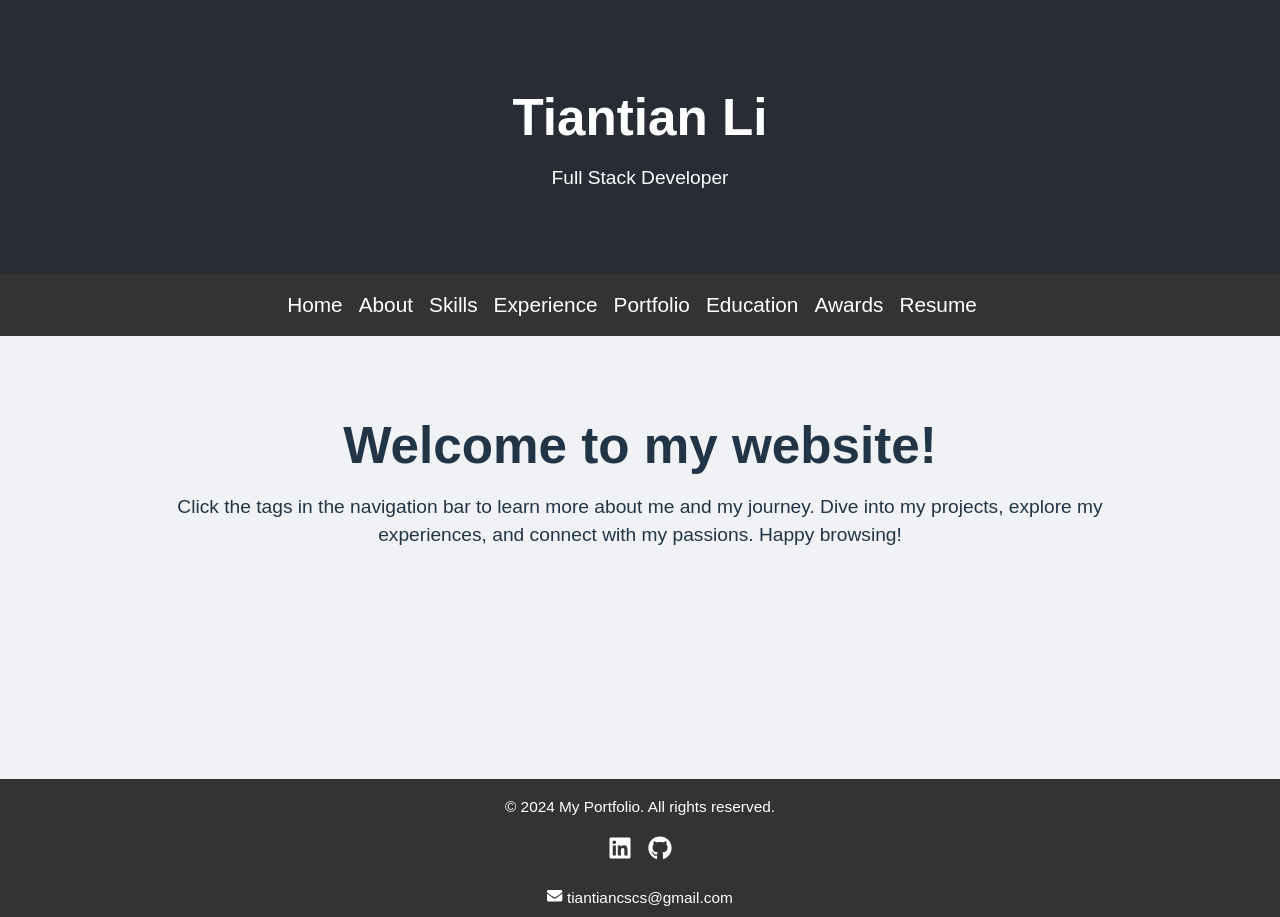
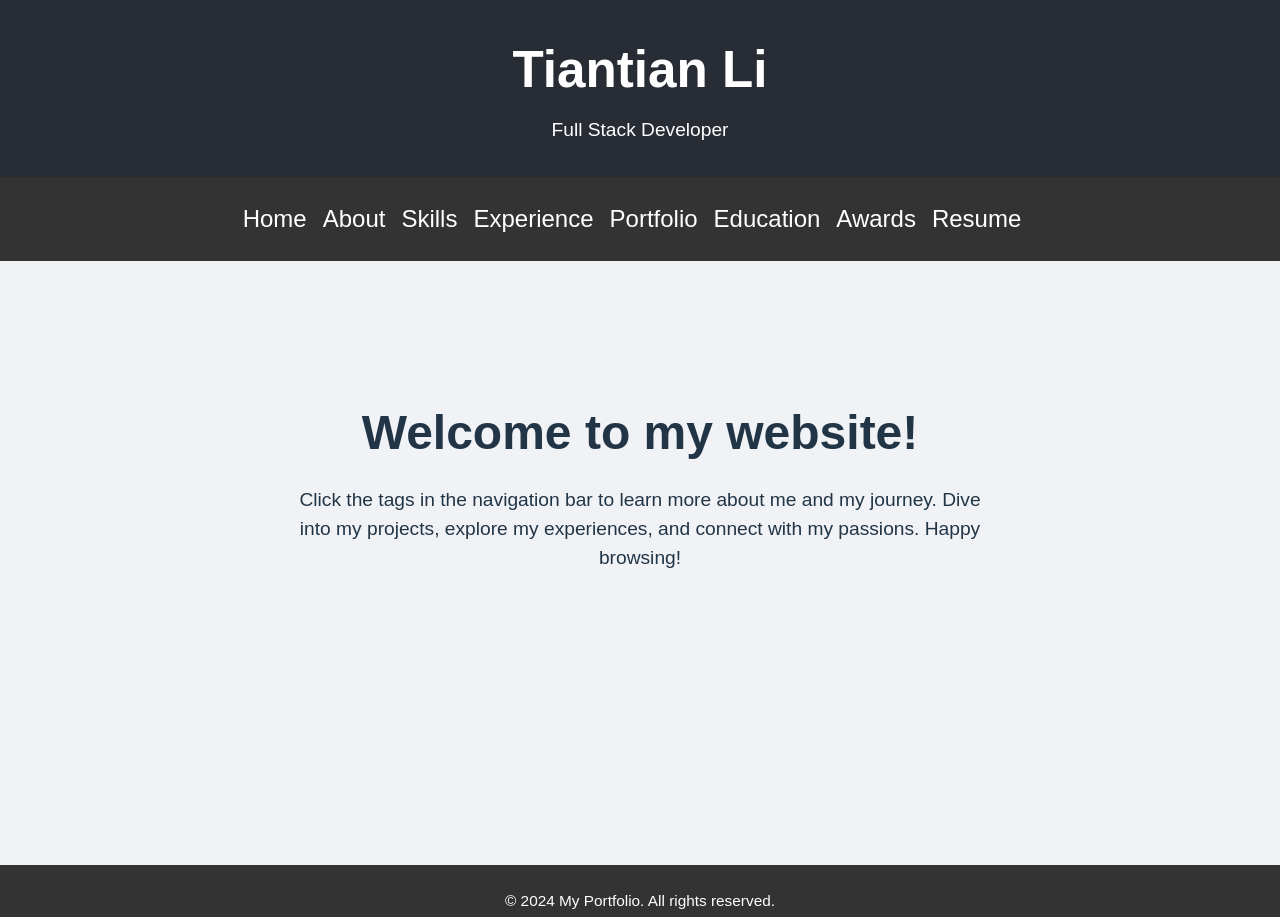
Before and after one commit to oopshell/my-profile-website, a React (Vite) app in the folder my-profile-frontend/: page / in a window 1280 px wide. Shown: the top 917 px of the page. Built offline with nearby package versions, Linux system fonts and the light colour scheme.

Commit message:
update responsive styles

```diff
--- a/my-profile-frontend/src/App.tsx
+++ b/my-profile-frontend/src/App.tsx
@@ -7,25 +7,12 @@ import Skills from './components/Skills';
 import Experience from './components/Experience';
 import Education from './components/Education';
 import Awards from './components/Awards';
-// import Certifications from './components/Certifications';
 import Resume from './components/Resume';
 import Portfolio from './components/Portfolio';
-// import Services from './components/Services';
-// import Contact from './components/Contact';
 import Footer from './components/Footer';
 import GlobalStyle from './styles/GlobalStyles';
-import styled from 'styled-components';
+import { AppWrapper, MainContent } from './styles/StyledComponents';
 
-const AppWrapper = styled.div`
-  display: flex;
-  flex-direction: column;
-  min-height: 100vh;
-  min-width: 100vw;
-`;
-
-const MainContent = styled.main`
-  flex: 1;
-`;
 
 function App() {
   return (
--- a/my-profile-frontend/src/components/Home.tsx
+++ b/my-profile-frontend/src/components/Home.tsx
@@ -1,5 +1,5 @@
 import React from 'react';
-import { ContentContainer, HomeWrapper, Text } from '../styles/StyledComponents';
+import { ContentContainer, HomeWrapper, HomeHeading, Text } from '../styles/StyledComponents';
 // import About from './About';
 // import Skills from './Skills';
 // import Experience from './Experience';
@@ -12,7 +12,7 @@ const Home: React.FC = () => {
   return (
     <ContentContainer>
       <HomeWrapper>
-        <h1>Welcome to my website!</h1>
+        <HomeHeading>Welcome to my website!</HomeHeading>
         <Text>Click the tags in the navigation bar to learn more about me and my journey. Dive into my projects, explore my experiences, and connect with my passions. Happy browsing!</Text>
         {/* <About />
         <Skills />
--- a/my-profile-frontend/src/components/Portfolio.tsx
+++ b/my-profile-frontend/src/components/Portfolio.tsx
@@ -29,10 +29,6 @@ const Portfolio: React.FC = () => {
       });
   }, []);
 
-  if (loading) {
-    return <p>Loading...</p>;
-  }
-
   return (
     <ContentContainer>
       <Heading>My Projects</Heading>
--- a/my-profile-frontend/src/styles/GlobalStyles.ts
+++ b/my-profile-frontend/src/styles/GlobalStyles.ts
@@ -69,6 +69,11 @@ const GlobalStyle = createGlobalStyle`
     bottom: 0;
     width: 100%;
   }
+
+  img {
+    max-width: 100%;
+    height: auto;
+  }
 `;
 
 export default GlobalStyle;
--- a/my-profile-frontend/src/styles/StyledComponents.ts
+++ b/my-profile-frontend/src/styles/StyledComponents.ts
@@ -1,8 +1,225 @@
+// import styled from 'styled-components';
+
+// export const AppWrapper = styled.div`
+//   display: flex;
+//   flex-direction: column;
+//   min-height: 100vh;
+//   min-width: 100vw;
+// `;
+
+// export const MainContent = styled.main`
+//   flex: 1;
+// `;
+
+// export const HomeWrapper = styled.section`
+//   padding: 2rem;
+//   text-align: center;
+// `;
+
+// export const HeaderWrapper = styled.header`
+//   background-color: #282c34;
+//   padding: 5rem 0;
+//   text-align: center;
+//   color: white;
+// `;
+
+// export const Nav = styled.nav`
+//   background-color: #333;
+//   color: white;
+//   padding: 1rem;
+// `;
+
+// export const NavUl = styled.ul`
+//   list-style: none;
+//   padding: 0;
+//   display: flex;
+//   justify-content: center;
+// `;
+
+// export const NavLi = styled.li`
+//   margin-right: 1rem;
+//   font-size: 1.3em;
+// `;
+
+// export const ContentContainer = styled.section`
+//   padding: 5vh 10vw;
+// `;
+
+// export const Heading = styled.h2`
+//   border-bottom: 2px solid #ccc;
+//   padding-bottom: 5px;
+//   margin-bottom: 20px;
+// `;
+
+// export const Text = styled.p`
+//   margin-bottom: 4em;
+// `;
+
+// export const SkillsContainer = styled.div`
+//   display: flex;
+//   flex-wrap: wrap;
+//   gap: 10px;
+// `;
+
+// // export const SkillItem = styled.div`
+// //   flex: 1 1 45%;
+// // `;
+// export const SkillItem = styled.div`
+//   flex: 1 100%;
+//   font-size: 1.2em;
+// `;
+
+// export const Title = styled.h3`
+//   margin-bottom: 12px;
+// `;
+
+// export const SubTitle = styled.p`
+//   margin-bottom: 10px;
+// `;
+
+// export const ContentWrapper = styled.div`
+//   padding-bottom: 2vh;
+// `;
+
+// export const Date = styled.span`
+//   float: right;
+// `;
+
+// export const DetailList = styled.ul`
+//   list-style: disc outside none;
+//   margin-left: 0;
+//   padding-left: 1em;
+// `;
+
+// export const Loading = styled.div`
+//   font-size: 1.3em;
+//   color: #007BFF;
+//   text-align: center;
+//   margin-top: 5vh;
+// `;
+
+// export const Card = styled.div`
+//   border: 1px solid #ddd;
+//   padding: 2em 4em;
+//   margin-bottom: 1rem;
+//   border-radius: 8px;
+//   background-color: white;
+// `;
+
+// export const ProjectLink = styled.a`
+//   display: block;
+//   margin-top: 1em;
+// `;
+
+// export const Item = styled.li`
+//   font-size: 1.2em;
+// `;
+
+// export const FooterWrapper = styled.footer`
+//   background-color: #333;
+//   color: white;
+//   text-align: center;
+//   padding: 1rem;
+//   position: relative;
+//   bottom: 0;
+//   width: 100%;
+//   font-size: 0.8rem;
+//   margin-top: 5rem;
+// `;
+
+// export const SocialLinks = styled.div`
+//   margin: 1rem 0;
+//   a {
+//     color: white;
+//     margin: 0 0.5rem;
+//     text-decoration: none;
+//     font-size: 1.5rem;
+//   }
+// `;
+
+// export const ContactInfo = styled.div`
+//   margin: 1rem 0;
+//   p {
+//     margin: 0.5rem 0;
+//   }
+//   a {
+//     color: white;
+//     text-decoration: none;
+//   }
+// `;
+
+// export const Form = styled.form`
+//   display: flex;
+//   flex-direction: column;
+// `;
+
+// export const Label = styled.label`
+//   margin-bottom: 0.5rem;
+// `;
+
+// export const Input = styled.input`
+//   margin-bottom: 1rem;
+//   padding: 0.5rem;
+//   font-size: 1rem;
+// `;
+
+// export const TextArea = styled.textarea`
+//   margin-bottom: 1rem;
+//   padding: 0.5rem;
+//   font-size: 1rem;
+// `;
+
+// export const Button = styled.button`
+//   padding: 0.5rem;
+//   font-size: 1rem;
+//   background-color: #282c34;
+//   color: white;
+//   border: none;
+//   cursor: pointer;
+//   &:hover {
+//     background-color: #444;
+//   }
+// `;
+
 import styled from 'styled-components';
+import { devices } from './breakpoints';
+
+export const AppWrapper = styled.div`
+  display: flex;
+  flex-direction: column;
+  min-height: 100vh;
+  min-width: 100vw;
+`;
+
+export const MainContent = styled.main`
+  flex: 1;
+`;
 
 export const HomeWrapper = styled.section`
   padding: 2rem;
   text-align: center;
+
+  @media ${devices.tablet} {
+    padding: 4rem;
+  }
+
+  @media ${devices.laptop} {
+    padding: 6rem;
+  }
+`;
+
+export const HomeHeading = styled.h1`
+  font-size: 2rem;
+  text-align: center;
+  margin-bottom: 1rem;
+
+  @media ${devices.tablet} {
+    font-size: 2.5rem;
+  }
+
+  @media ${devices.laptop} {
+    font-size: 3rem;
+  }
 `;
 
 export const HeaderWrapper = styled.header`
@@ -10,12 +227,28 @@ export const HeaderWrapper = styled.header`
   padding: 5rem 0;
   text-align: center;
   color: white;
+
+  @media ${devices.tablet} {
+    padding: 3rem 0;
+  }
+
+  @media ${devices.laptop} {
+    padding: 2rem 0;
+  }
 `;
 
 export const Nav = styled.nav`
   background-color: #333;
   color: white;
   padding: 1rem;
+
+  @media ${devices.tablet} {
+    padding: 0.5rem;
+  }
+
+  @media ${devices.laptop} {
+    padding: 1.5rem;
+  }
 `;
 
 export const NavUl = styled.ul`
@@ -23,25 +256,58 @@ export const NavUl = styled.ul`
   padding: 0;
   display: flex;
   justify-content: center;
+  flex-wrap: wrap;
 `;
 
 export const NavLi = styled.li`
   margin-right: 1rem;
   font-size: 1.3em;
+
+  @media ${devices.tablet} {
+    font-size: 1.1em;
+  }
+
+  @media ${devices.laptop} {
+    font-size: 1.5em;
+  }
 `;
 
 export const ContentContainer = styled.section`
   padding: 5vh 10vw;
+
+  @media ${devices.tablet} {
+    padding: 5vh 5vw;
+  }
+
+  @media ${devices.laptop} {
+    padding: 5vh 15vw;
+  }
 `;
 
 export const Heading = styled.h2`
   border-bottom: 2px solid #ccc;
   padding-bottom: 5px;
   margin-bottom: 20px;
+
+  @media ${devices.tablet} {
+    font-size: 1.5rem;
+  }
+
+  @media ${devices.laptop} {
+    font-size: 2rem;
+  }
 `;
 
 export const Text = styled.p`
   margin-bottom: 4em;
+
+  @media ${devices.tablet} {
+    font-size: 1rem;
+  }
+
+  @media ${devices.laptop} {
+    font-size: 1.2rem;
+  }
 `;
 
 export const SkillsContainer = styled.div`
@@ -50,12 +316,17 @@ export const SkillsContainer = styled.div`
   gap: 10px;
 `;
 
-// export const SkillItem = styled.div`
-//   flex: 1 1 45%;
-// `;
 export const SkillItem = styled.div`
   flex: 1 100%;
   font-size: 1.2em;
+
+  @media ${devices.tablet} {
+    flex: 1 45%;
+  }
+
+  @media ${devices.laptop} {
+    flex: 1 30%;
+  }
 `;
 
 export const Title = styled.h3`
@@ -93,6 +364,14 @@ export const Card = styled.div`
   margin-bottom: 1rem;
   border-radius: 8px;
   background-color: white;
+
+  @media ${devices.tablet} {
+    padding: 1.5em 3em;
+  }
+
+  @media ${devices.laptop} {
+    padding: 2.5em 5em;
+  }
 `;
 
 export const ProjectLink = styled.a`
@@ -114,23 +393,42 @@ export const FooterWrapper = styled.footer`
   width: 100%;
   font-size: 0.8rem;
   margin-top: 5rem;
+
+  @media ${devices.tablet} {
+    padding: 0.5rem;
+  }
+
+  @media ${devices.laptop} {
+    padding: 1.5rem;
+  }
 `;
 
 export const SocialLinks = styled.div`
   margin: 1rem 0;
+
   a {
     color: white;
     margin: 0 0.5rem;
     text-decoration: none;
     font-size: 1.5rem;
+
+    @media ${devices.tablet} {
+      font-size: 1.2rem;
+    }
+
+    @media ${devices.laptop} {
+      font-size: 1.8rem;
+    }
   }
 `;
 
 export const ContactInfo = styled.div`
   margin: 1rem 0;
+
   p {
     margin: 0.5rem 0;
   }
+
   a {
     color: white;
     text-decoration: none;
@@ -165,6 +463,7 @@ export const Button = styled.button`
   color: white;
   border: none;
   cursor: pointer;
+
   &:hover {
     background-color: #444;
   }
--- /dev/null
+++ b/my-profile-frontend/src/styles/breakpoints.ts
@@ -0,0 +1,19 @@
+export const sizes = {
+  mobileS: '320px',
+  mobileM: '375px',
+  mobileL: '425px',
+  tablet: '768px',
+  laptop: '1024px',
+  laptopL: '1440px',
+  desktop: '2560px'
+};
+
+export const devices = {
+  mobileS: `(min-width: ${sizes.mobileS})`,
+  mobileM: `(min-width: ${sizes.mobileM})`,
+  mobileL: `(min-width: ${sizes.mobileL})`,
+  tablet: `(min-width: ${sizes.tablet})`,
+  laptop: `(min-width: ${sizes.laptop})`,
+  laptopL: `(min-width: ${sizes.laptopL})`,
+  desktop: `(min-width: ${sizes.desktop})`
+};
```
Also changed, not shown: my-profile-frontend/src/components/Skills.tsx (+63 -16 lines).
